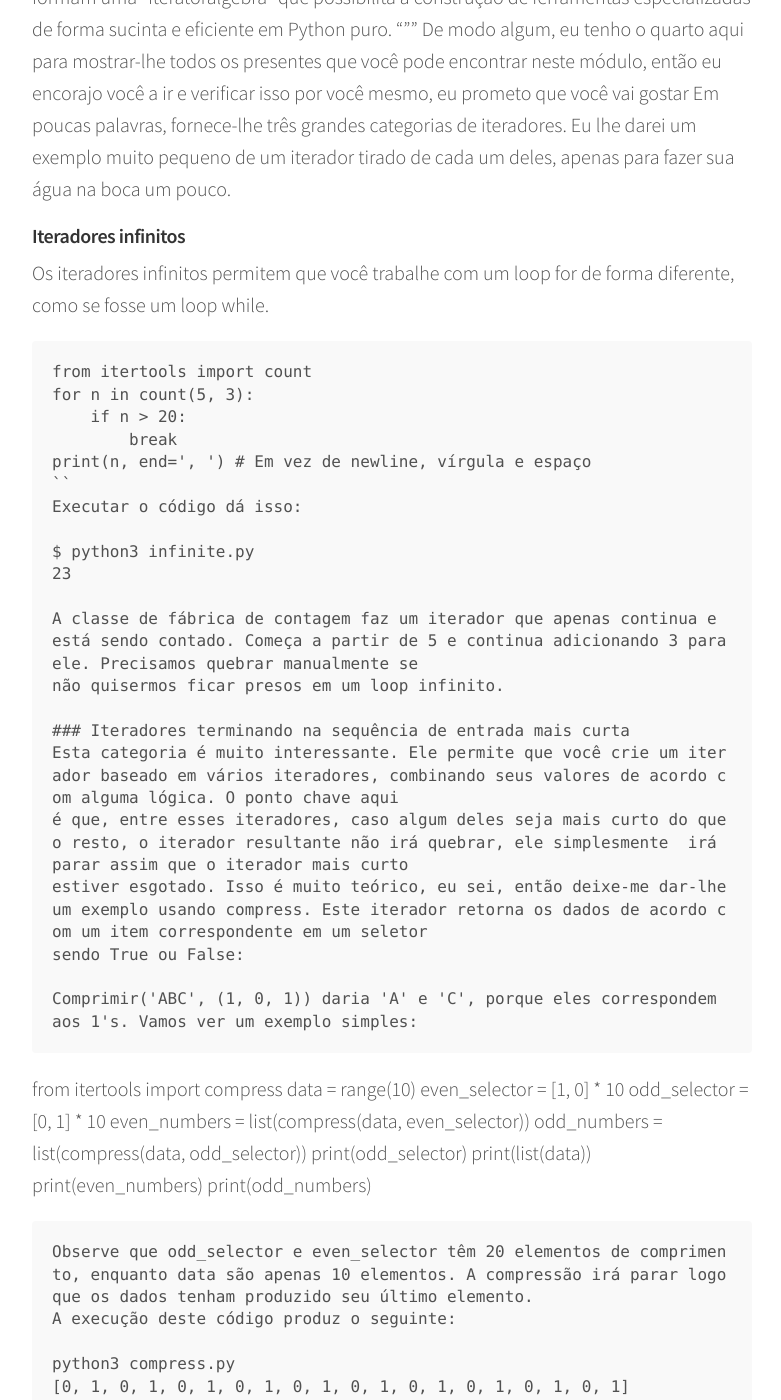
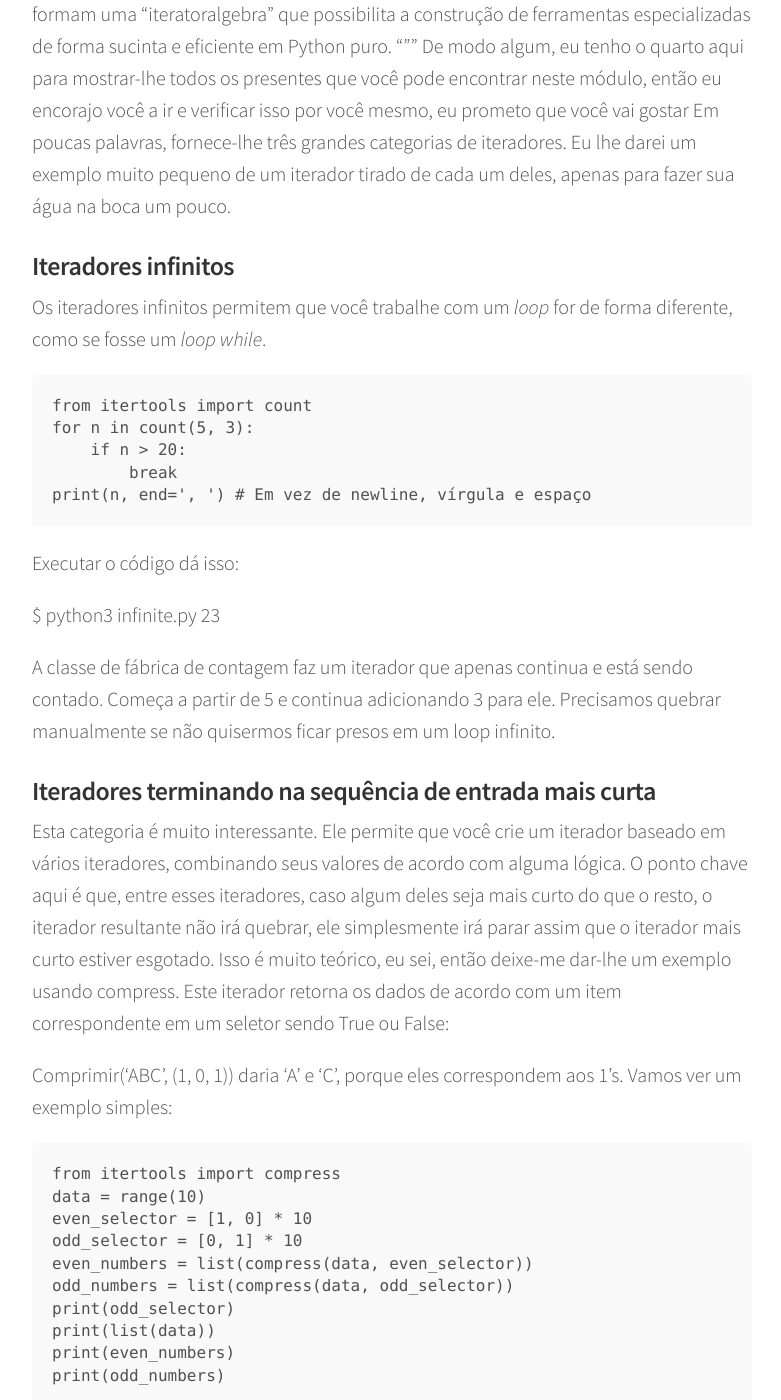
Before and after one commit to indrajithbandara/debug-blog, a Jekyll site: the page built from _posts/2017-07-04-py3.md, in a window 1280 px wide and 1400 px high, scrolled down 29514 px. Shown: the whole window, without its empty margins (248-1029 px from the left). Built offline with Jekyll 4.4.1, drawn with Linux system fonts in a browser that asks for light colours; comment, search, counter and statistics services are not loaded; some of the changed text lies outside the part shown.

Commit message:
up.11.20

````diff
--- a/_posts/2017-07-04-py3.md
+++ b/_posts/2017-07-04-py3.md
@@ -124,8 +124,8 @@ redirecionar essa chamada para uma função de impressão regular, apenas para q
 e veja como tudo funciona.
 
 ### O Operador Ternário
-Uma última coisa que eu gostaria de mostrar antes de passar para o próximo assunto, é o o perador ternário *'OR'*, em termos leigos, a versão curta de uma cláusula *If/Else.
-Quando o valor de um nome deve ser atribuído de acordo com alguma condição, às vezes é mais fácil e mais legível usar o operador ternário em vez de uma cláusula *If* apropriada.
+Uma última coisa que eu gostaria de mostrar antes de passar para o próximo assunto, é o o perador ternário *'OR'*, em termos leigos, a versão curta de uma cláusula *IF/Else.
+Quando o valor de um nome deve ser atribuído de acordo com alguma condição, às vezes é mais fácil e mais legível usar o operador ternário em vez de uma cláusula *IF* apropriada.
 No exemplo a seguir, os dois blocos de código fazem exatamente a mesma coisa:
 
 ```
@@ -601,7 +601,7 @@ e combinar aqui, para que você possa ver como se pode usar todos esses conceito
 Tenho em mente que vou escrever um algoritmo muito ineficiente e rudimentar para detectar primos. O importante para você é concentrar-se nos bits do código que pertencem ao assunto
 deste capítulo.
 
-#### Exemplo 1 - um gerador de numeros primos
+### Exemplo 1 - um gerador de numeros primos
 Número primo é um número natural maior que 1 que não tem divisores positivos que não sejam 1 e ele próprio. Um número natural maior que 1 que não é um número primo
 é chamado de número composto."
 
@@ -717,7 +717,7 @@ No código anterior, reproduzimos a mesma lógica do snippet de JavaScript, em P
 apenas como um exemplo no final, se *day_number* não estiver em [0, 6]. Esta é uma maneira possível de traduzir a lógica *switch/case*, mas também há outra,
 às vezes chamada de despacho, que eu vou mostrar na última versão do próximo exemplo.
 
-**"""**Por sinal, você notou a primeira linha do fragmento anterior? Você notou que o Python pode fazer o dobro(na verdade, mesmo múltiplas) comparações? É maravilhoso!**"""**
+**"""** Por sinal, você notou a primeira linha do fragmento anterior? Você notou que o Python pode fazer o dobro(na verdade, mesmo múltiplas) comparações? É maravilhoso!**"""**
 
 Vamos começar o novo exemplo simplesmente escrevendo algum código que atribua um desconto aos clientes com base no valor do cupom. Eu vou manter a lógica até um
 mínimo aqui, Lembre-se de que tudo o que realmente nos interessa é *condicionais* e *loops*.
@@ -744,7 +744,7 @@ for customer in customers:
 for customer in customers:
     print(customer['id'], customer['total'], customer['discount'])
 ```
-Começamos configurando alguns clientes. Eles têm um total de pedidos, um código de cupom e um *Id*. Eu fiz quatro tipos diferentes de cupom, dois são fixos
+Começamos configurando alguns clientes. Eles têm um total de pedidos, um código de cupom e um *ID*. Eu fiz quatro tipos diferentes de cupom, dois são fixos
 e dois são baseados em porcentagem. Você pode ver que na cascata i*IF/Elif/Else eu aplico o desconto conseqüentemente, eu configurei isso como
 uma key de "desconto" no cliente.
 
@@ -808,15 +808,15 @@ De modo algum, eu tenho o quarto aqui para mostrar-lhe todos os presentes que vo
 eu prometo que você vai gostar Em poucas palavras, fornece-lhe três grandes categorias de iteradores. Eu lhe darei um exemplo muito pequeno de um iterador tirado de cada um deles,
 apenas para fazer sua água na boca um pouco.
 
-#### Iteradores infinitos
-Os iteradores infinitos permitem que você trabalhe com um loop for de forma diferente, como se fosse um loop while.
+### Iteradores infinitos
+Os iteradores infinitos permitem que você trabalhe com um *loop* for de forma diferente, como se fosse um *loop while*.
 ```
 from itertools import count
 for n in count(5, 3):
     if n > 20:
         break
 print(n, end=', ') # Em vez de newline, vírgula e espaço
-``
+```
 Executar o código dá isso:
 
 $ python3 infinite.py
````
